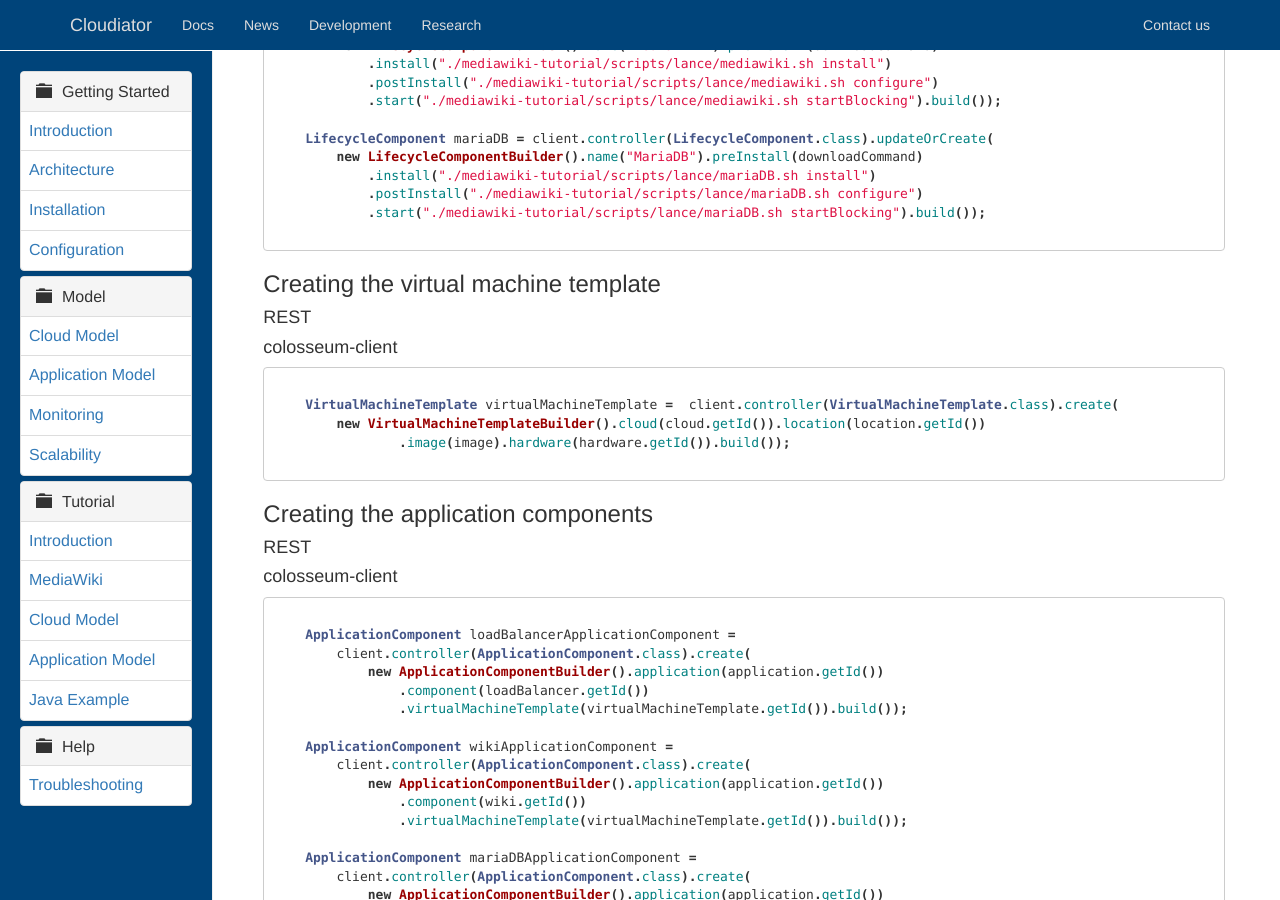
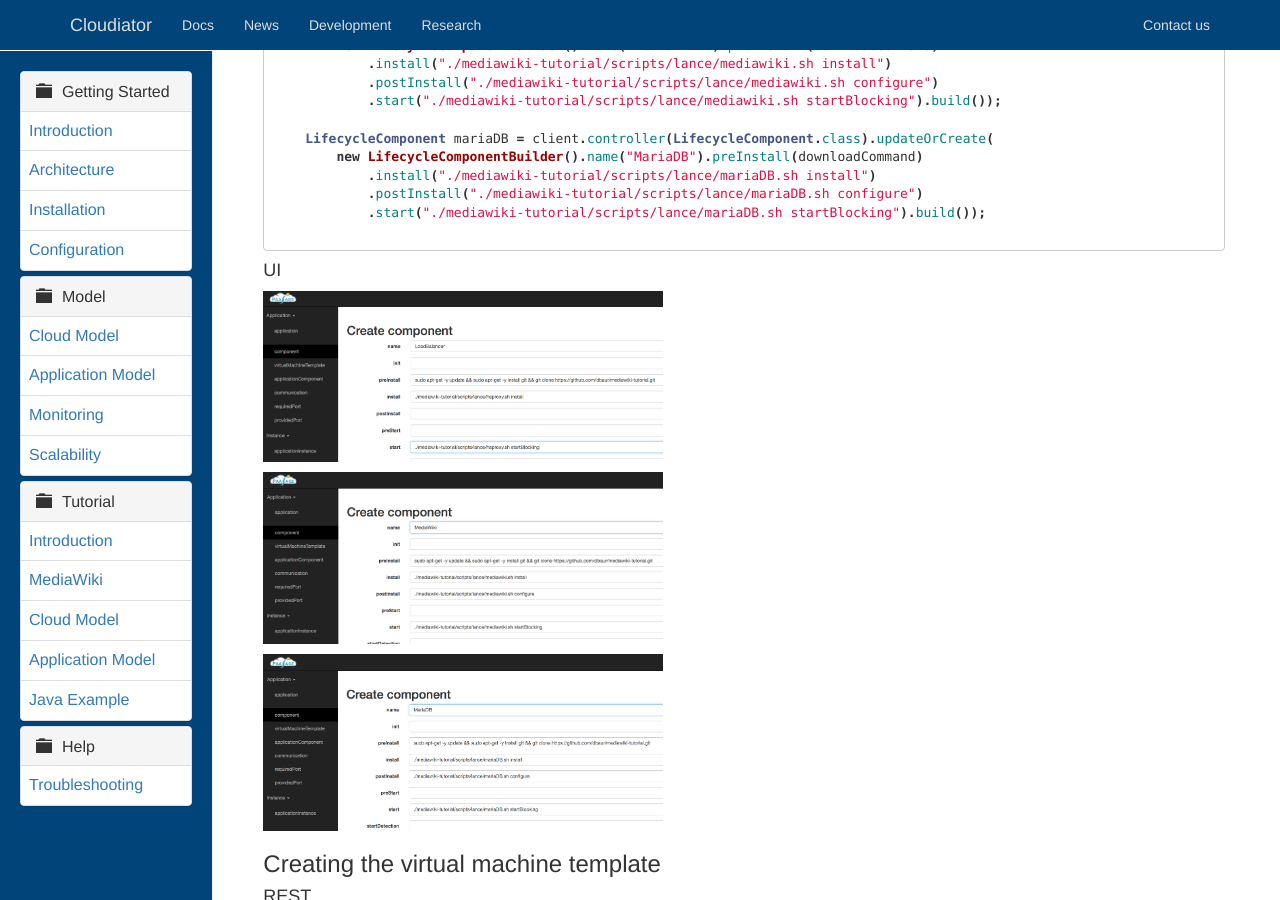
Before and after one commit to cloudiator/cloudiator.github.io, a Jekyll site: the page built from _docs/tutorial_application.md, in a window 1280 px wide and 900 px high, scrolled down 10192 px. Built offline with Jekyll 4.4.1, drawn with Linux system fonts in a browser that asks for light colours.

Commit message:
Added more ui screenshots

````diff
--- a/_docs/tutorial_application.md
+++ b/_docs/tutorial_application.md
@@ -567,6 +567,14 @@ Finally, we can start creating the entities using the API of Cloudiator.
 
 ```
 
+#### UI
+
+![Creating the loadbalancer component using the UI][component_lb]
+
+![Creating the wiki component using the UI][component_wiki]
+
+![Creating the database component using the UI][component_db]
+
 ### Creating the virtual machine template
 
 #### REST
@@ -663,3 +671,12 @@ Finally, we can start creating the entities using the API of Cloudiator.
 
 [mediawiki_communication]: ../images/docs/mediawiki_communication.png
 {: .img-responsive .center-block}
+
+[component_db]: ../images/ui/component_db.png
+{: .img-responsive}
+
+[component_lb]: ../images/ui/component_lb.png
+{: .img-responsive}
+
+[component_wiki]: ../images/ui/component_wiki.png
+{: .img-responsive}
````
Also changed, not shown: _docs/configuration.md (+5 -1 lines), images/ui/component_db.png (added), images/ui/component_lb.png (added), images/ui/component_wiki.png (added).
